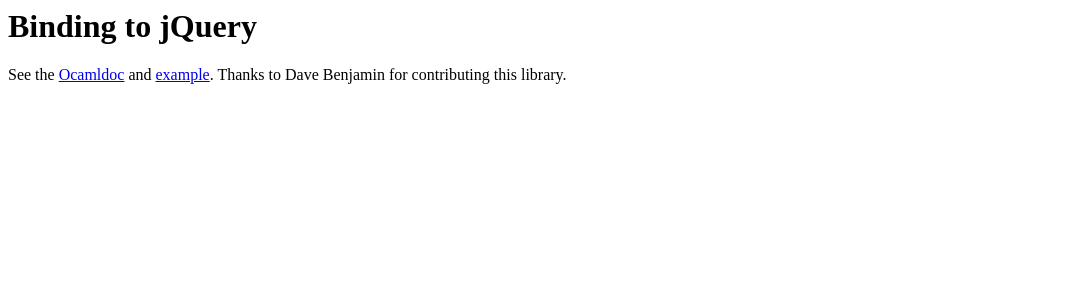
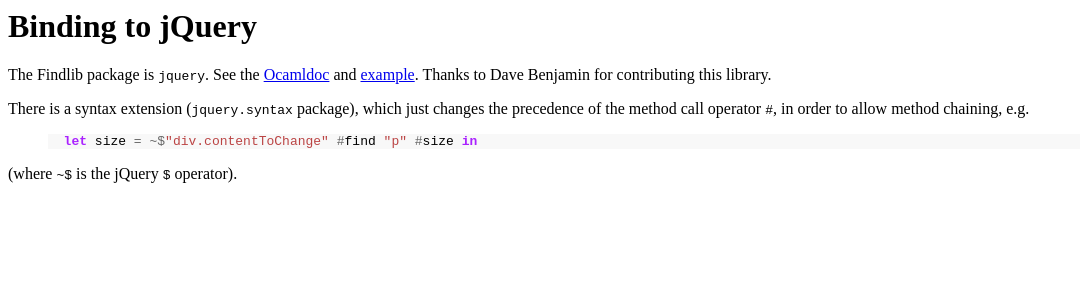
Before and after one commit to jaked/ocamljs, a Jekyll site: the page built from Jquery.markdown, in a window 1280 px wide. Shown: the top 300 px of the page, without its empty margins (0-1080 px from the left). Built offline with Jekyll 4.4.1, drawn with Linux system fonts in a browser that asks for light colours.

Commit message:
doc tweaks

```diff
--- a/Javascript.markdown
+++ b/Javascript.markdown
@@ -4,5 +4,6 @@ title: Binding to built-in Javascript libraries
 ---
 #Binding to built-in Javascript libraries#
 
-An incomplete binding to the built-in Javascript libraries. See the
+An incomplete binding to the built-in Javascript libraries. The
+Findlib package is `javascript`. See the
 [Ocamldoc](doc/Javascript.html).
--- a/Jquery.markdown
+++ b/Jquery.markdown
@@ -4,6 +4,16 @@ title: Binding to jQuery
 ---
 #Binding to jQuery
 
-See the [Ocamldoc](doc/JQuery.html) and
-[example](examples/jquery/live_examples/). Thanks to Dave Benjamin for
-contributing this library.
+The Findlib package is `jquery`. See the [Ocamldoc](doc/JQuery.html)
+and [example](examples/jquery/live_examples/). Thanks to Dave Benjamin
+for contributing this library.
+
+There is a syntax extension (`jquery.syntax` package), which just
+changes the precedence of the method call operator `#`, in order to
+allow method chaining, e.g.
+
+{% highlight ocaml %}
+  let size = ~$"div.contentToChange" #find "p" #size in
+{% endhighlight %}
+
+(where `~$` is the jQuery `$` operator).
--- a/Lwt.markdown
+++ b/Lwt.markdown
@@ -17,5 +17,5 @@ directory adjacent to the `ocamljs` source, then configure, build, and
 install as usual. You can then use the Findlib `lwt` package as usual
 with `ocamljs`.
 
-In addition there are a few functions in `Lwt_dom` for timers etc. See
-the [Ocamldoc](doc/Lwt_dom.html).
+In addition there are a few functions in `Lwt_dom` (Findlib package
+`lwt-dom`) for timers etc. See the [Ocamldoc](doc/Lwt_dom.html).
--- a/Mozilla.markdown
+++ b/Mozilla.markdown
@@ -6,5 +6,5 @@ title: Binding to Mozilla API
 
 A very partial binding to the myriad of Mozilla / XPCOM APIs. It also
 includes a Mozilla-specific DOM binding, similar but not identical to
-the one in [Dom](Dom.html). See the
+the one in [Dom](Dom.html). The Findlib package is `mozilla`. See the
 [Ocamldoc](doc/Mozilla.html).
--- a/Ocamljs.markdown
+++ b/Ocamljs.markdown
@@ -4,5 +4,5 @@ title: Ocamljs support library
 ---
 #Ocamljs support library
 
-Needs documentation, but see [Interfacing](Interfacing.html). See the
-[Ocamldoc](doc/Ocamljs.html).
+Needs documentation, but see [Interfacing](Interfacing.html). The
+Findlib package is `ocamljs`. See the [Ocamldoc](doc/Ocamljs.html).
```
